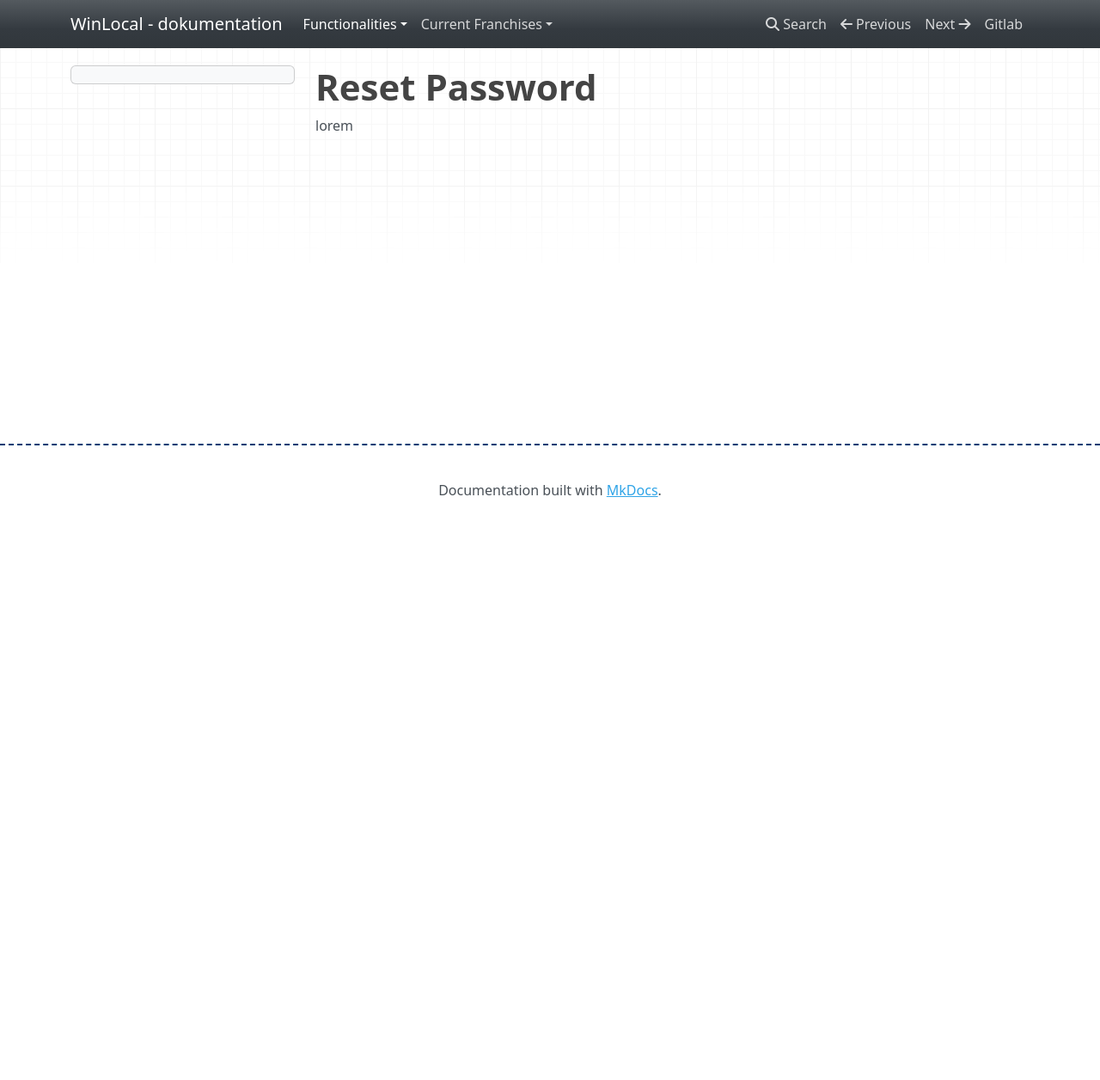
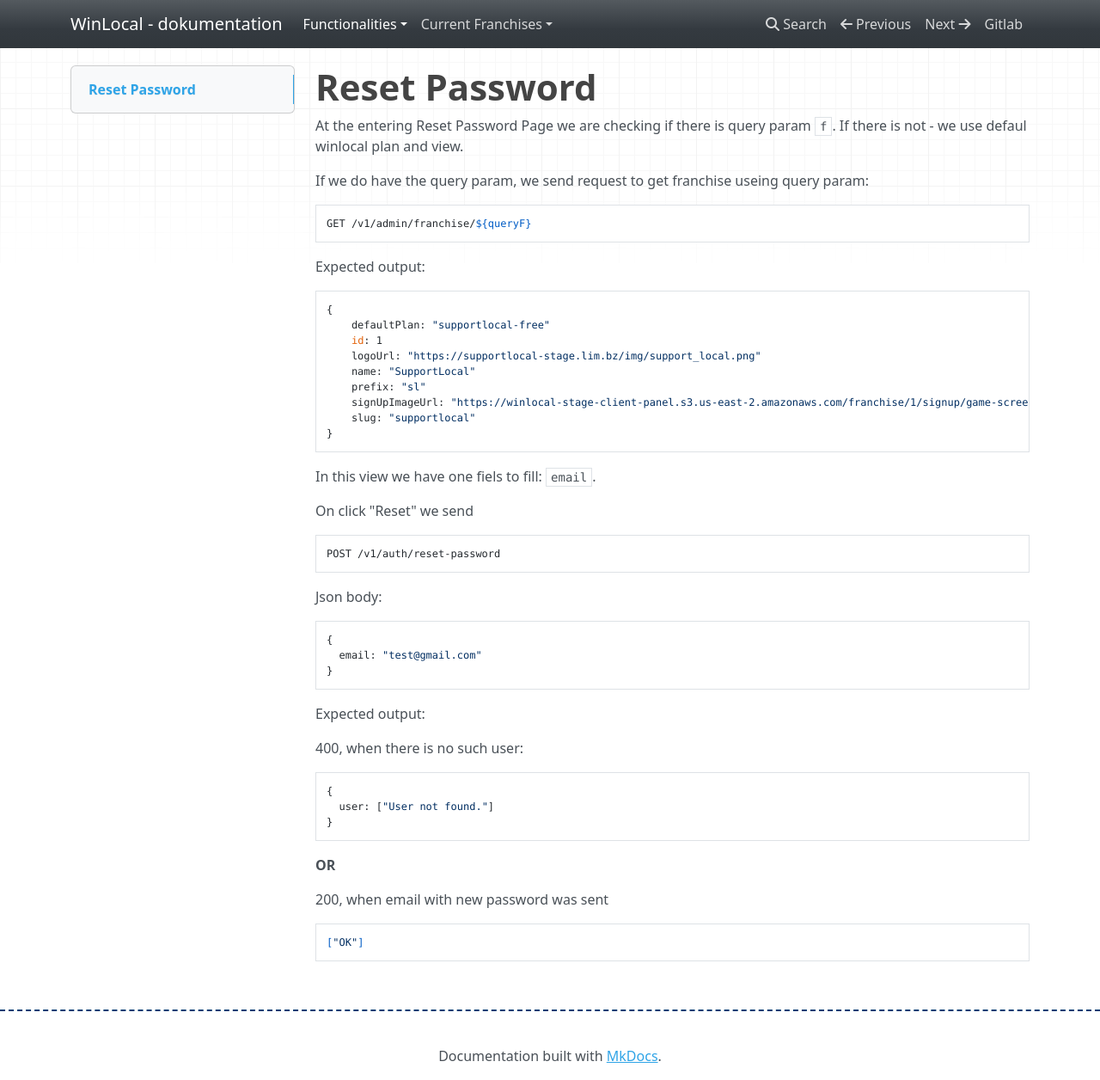
Before and after one commit to kalniei/wl-docs, an MkDocs documentation site: the page built from docs/account/reset-password.md, in a window 1280 px wide and 1256 px high. Shown: the whole window at 86% size. Built offline with MkDocs 1.6.1, drawn with Linux system fonts in a browser that asks for light colours; nearby versions of some CDN libraries.

Commit message:
Reset Password

````diff
--- a/docs/account/reset-password.md
+++ b/docs/account/reset-password.md
@@ -1,3 +1,58 @@
-###### Reset Password
+# Reset Password
 
-lorem
+At the entering Reset Password Page we are checking if there is query param `f`. If there is not - we use defaul winlocal plan and view.
+
+If we do have the query param, we send request to get franchise useing query param:
+
+```
+GET /v1/admin/franchise/${queryF}
+```
+
+Expected output:
+
+```
+{
+    defaultPlan: "supportlocal-free"
+    id: 1
+    logoUrl: "https://supportlocal-stage.lim.bz/img/support_local.png"
+    name: "SupportLocal"
+    prefix: "sl"
+    signUpImageUrl: "https://winlocal-stage-client-panel.s3.us-east-2.amazonaws.com/franchise/1/signup/game-screen1.png"
+    slug: "supportlocal"
+}
+```
+
+
+In this view we have one fiels to fill: `email`.
+
+On click "Reset" we send
+
+```
+POST /v1/auth/reset-password
+```
+
+Json body:
+
+```
+{
+  email: "test@gmail.com"
+}
+```
+
+Expected output:
+
+400, when there is no such user:
+
+```
+{
+  user: ["User not found."]
+}
+```
+
+**OR**
+
+200, when email with new password was sent
+
+```
+["OK"]
+```
````
